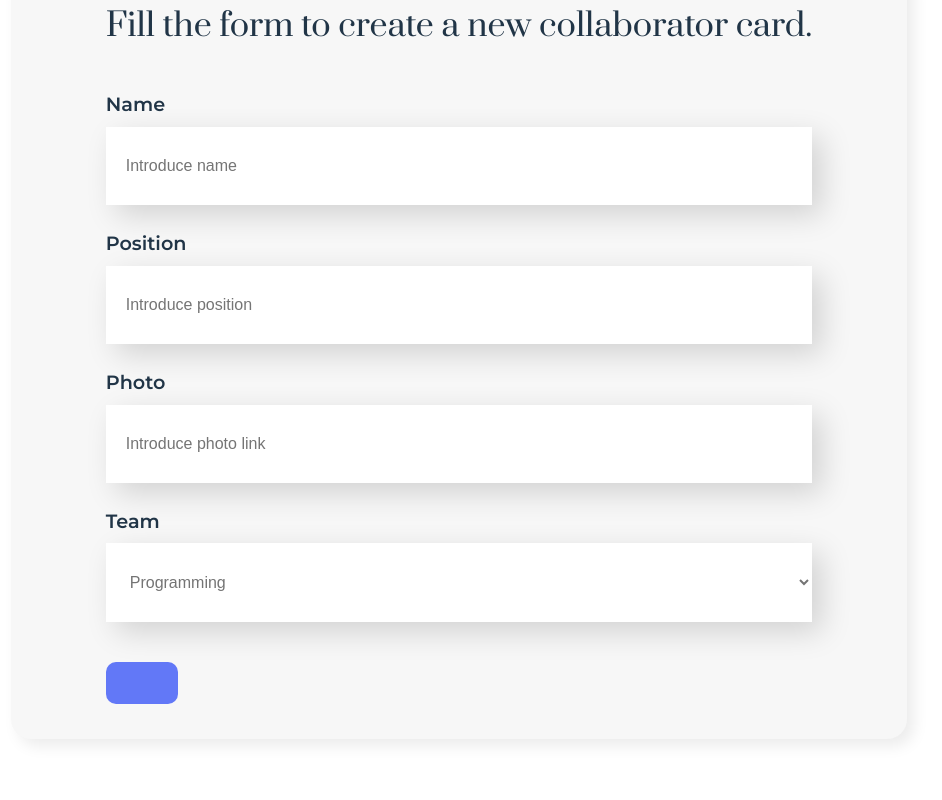
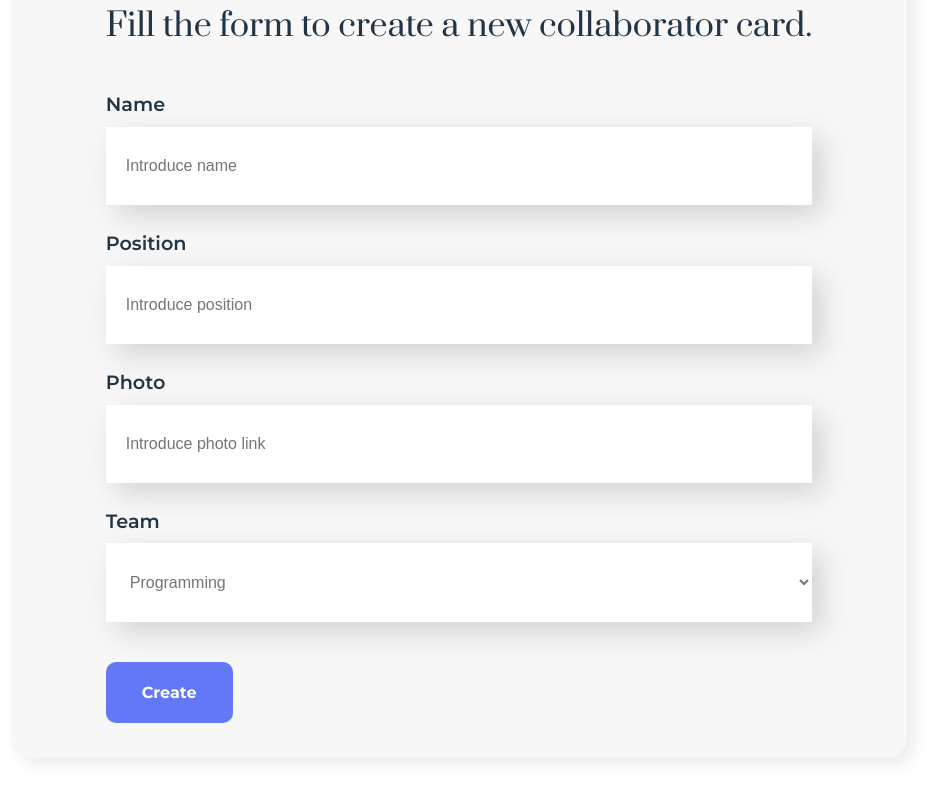
Before and after one commit to AbrahamOliden/react-org, a React (Vite) app: page / in a window 1280 px wide. Shown: the part 614-1414 px from the top of the page, without its empty margins (181-1123 px from the left). Built offline with nearby package versions, Linux system fonts and the light colour scheme.

Commit message:
add Button component

```diff
--- a/src/components/form/Form.jsx
+++ b/src/components/form/Form.jsx
@@ -13,7 +13,7 @@ function Form() {
                     <TextInput title='Position' placeholder='Introduce position'/>
                     <TextInput title='Photo' placeholder='Introduce photo link' />
                     <DropDownMenu title='Team' />
-                    <Button />
+                    <Button text='Create' />
                 </form>
             </section>
         </>
```
